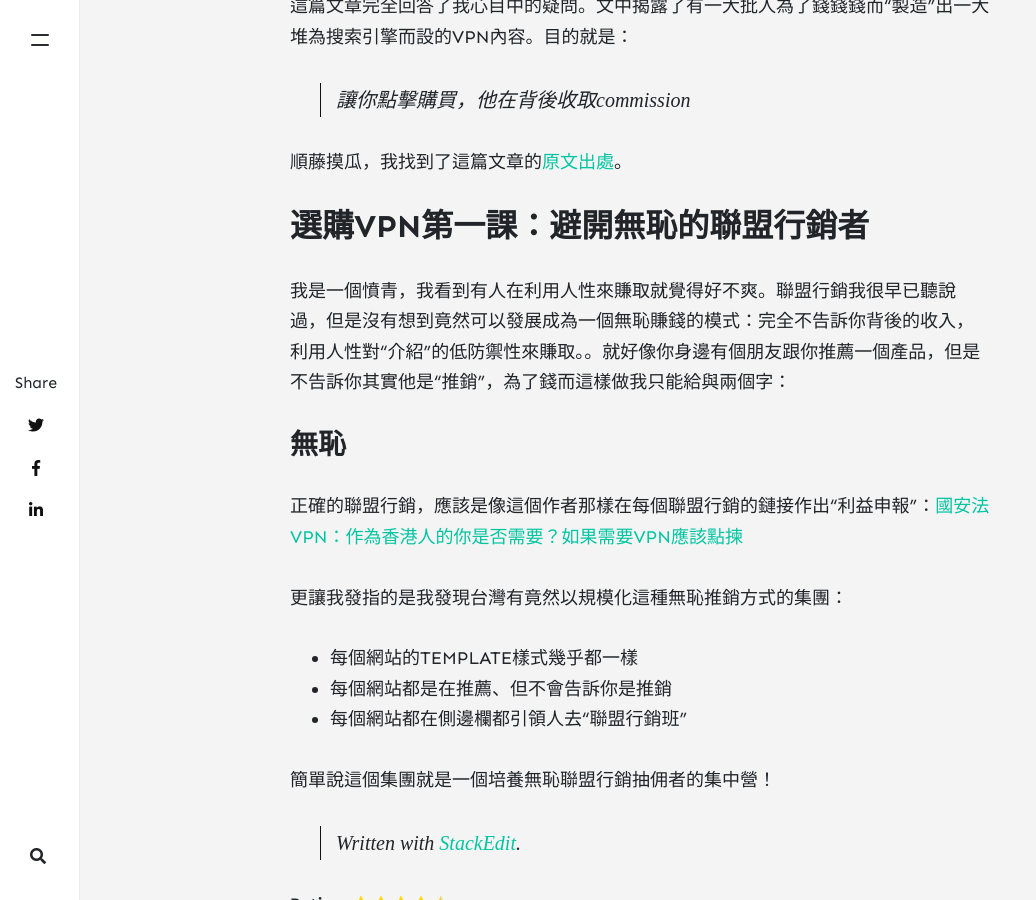
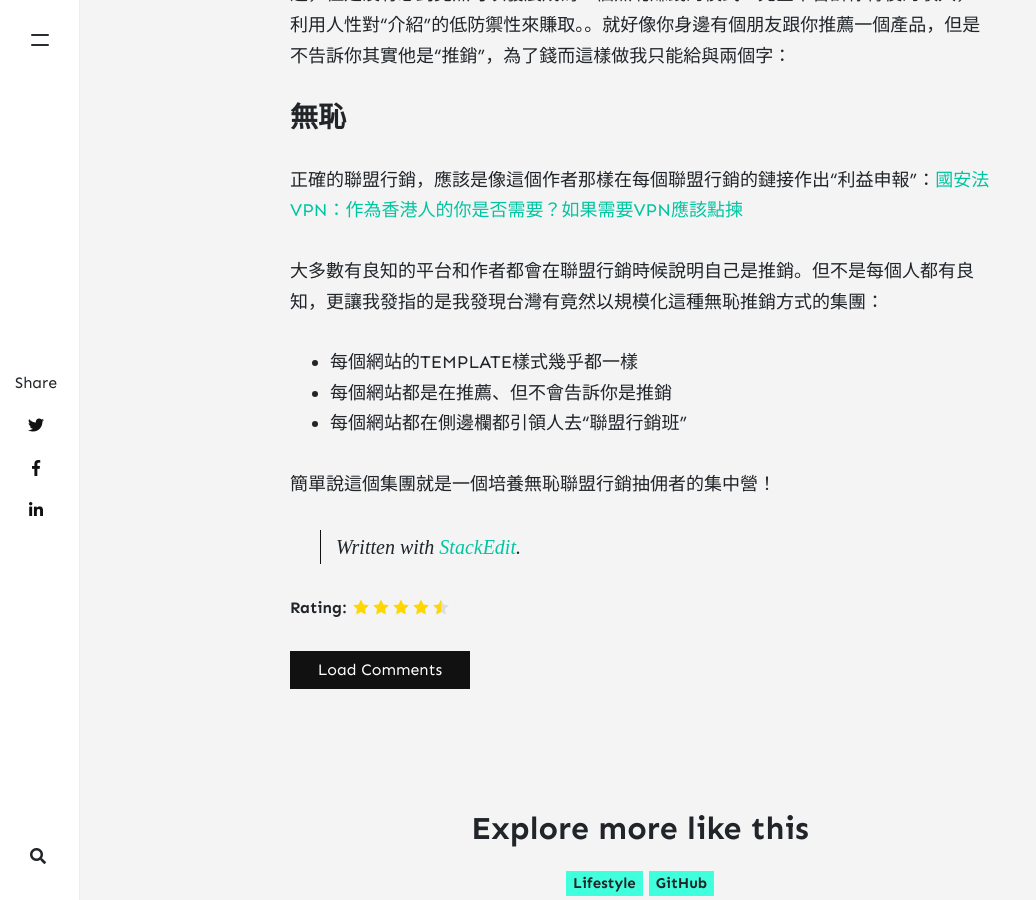
Before and after one commit to songxiaofeng1981/image, a Jekyll site: the page built from _posts/2020-08-29-my-first-github-blog.md, in a window 1280 px wide and 900 px high, scrolled down 1880 px. Shown: the whole window, without its empty margins (0-1036 px from the left). Built offline with Jekyll 4.4.1, drawn with Linux system fonts in a browser that asks for light colours; nearby versions of some CDN libraries; comment, search, counter and statistics services are not loaded.

Commit message:
Update 2020-08-29-my-first-github-blog.md

```diff
--- a/_posts/2020-08-29-my-first-github-blog.md
+++ b/_posts/2020-08-29-my-first-github-blog.md
@@ -39,7 +39,7 @@ rating: 4.5
 
 正確的聯盟行銷，應該是像這個作者那樣在每個聯盟行銷的鏈接作出“利益申報”：[國安法VPN：作為香港人的你是否需要？如果需要VPN應該點揀](https://upsangel.com/security/vpn/%E5%9C%8B%E5%AE%89%E6%B3%95-vpn-%E6%98%AF%E5%90%A6%E9%9C%80%E8%A6%81-%E9%81%B8%E6%93%87/)
 
-更讓我發指的是我發現台灣有竟然以規模化這種無恥推銷方式的集團：
+大多數有良知的平台和作者都會在聯盟行銷時候說明自己是推銷。但不是每個人都有良知，更讓我發指的是我發現台灣有竟然以規模化這種無恥推銷方式的集團：
 
  - 每個網站的TEMPLATE樣式幾乎都一樣
  - 每個網站都是在推薦、但不會告訴你是推銷
```
Also changed, not shown: other parts of _posts/2020-08-29-my-first-github-blog.md (+1 -1 lines).
